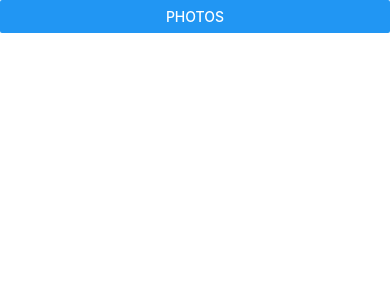
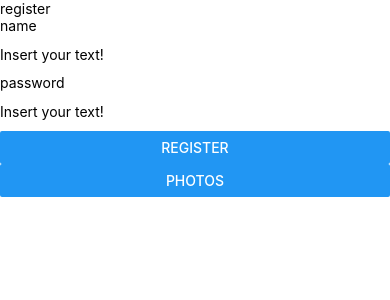
Before and after one commit to benjamin-allanrahill/together, a React Native app: screen /Register in a window 390 px wide. Shown: the top 300 px of the page. Built offline with nearby package versions, Linux system fonts and the light colour scheme.

Commit message:
initial commit of register form components

```diff
--- a/src/App.tsx
+++ b/src/App.tsx
@@ -10,7 +10,7 @@
 
 import React, {useState} from 'react';
 import {View, SafeAreaView, Text, Button, Image} from 'react-native';
-import {Photo} from '@atoms';
+import {RegisterForm} from '@oranisms';
 import CameraRoll from '@react-native-community/cameraroll';
 
 const getPhotosFromCRoll = async (): Promise<
@@ -35,6 +35,7 @@ const App = () => {
   );
   return (
     <SafeAreaView>
+      <RegisterForm />
       <Button
         title="Photos"
         onPress={async () => setImages(await getPhotosFromCRoll())}
--- /dev/null
+++ b/src/components/atoms/FormInput.tsx
@@ -0,0 +1,23 @@
+import * as React from 'react';
+import {View, TextInput, TextInputProps, Text} from 'react-native';
+
+interface InputProps extends TextInputProps {
+  onChangeInput(text: string): void;
+  label?: string;
+}
+
+export const FormInput = <T extends unknown>({
+  label,
+  onChangeInput,
+}: InputProps): React.ReactElement => {
+  return (
+    <View>
+      {label && <Text>{label}</Text>}
+      <TextInput
+        style={{height: 40}}
+        onChangeText={(input) => onChangeInput(input)}
+        placeholder="Insert your text!"
+      />
+    </View>
+  );
+};
--- a/src/components/atoms/index.ts
+++ b/src/components/atoms/index.ts
@@ -1 +1,2 @@
 export {default as Photo} from './Photo';
+export {FormInput} from './FormInput';
--- /dev/null
+++ b/src/components/molecules/Form.tsx
@@ -0,0 +1,30 @@
+import * as React from 'react';
+import {View, Text, Button} from 'react-native';
+import {FormInput} from '@atoms';
+
+interface Field {
+  label?: string;
+  onChangeInput(text: string): void;
+}
+
+interface FormProps {
+  fields: Field[];
+  name?: string;
+  buttonText?: string;
+  onSubmitPress(): void;
+}
+
+export const Form = ({fields, name, buttonText, onSubmitPress}: FormProps) => {
+  return (
+    <View>
+      {name && <Text>{name}</Text>}
+      {fields.map((field) => (
+        <FormInput {...field} />
+      ))}
+      <Button
+        title={buttonText ? buttonText : 'Submit'}
+        onPress={onSubmitPress}
+      />
+    </View>
+  );
+};
--- a/src/components/molecules/index.ts
+++ b/src/components/molecules/index.ts
@@ -0,0 +1 @@
+export {Form} from './Form';
--- /dev/null
+++ b/src/components/organisms/RegisterForm.tsx
@@ -0,0 +1,32 @@
+import * as React from 'react';
+import {Form} from '@molecules';
+
+export const RegisterForm = () => {
+  const [formValues, updateFormValues] = React.useState({});
+  const fields = [
+    {
+      label: 'name',
+      onChangeInput: (text: string) => onChangeHandler('name', text),
+    },
+    {
+      label: 'password',
+      onChangeInput: (text: string) => onChangeHandler('password', text),
+    },
+  ];
+
+  const onChangeHandler = (id: string, newValue: string) => {
+    // update fields based off id
+    // use the hook to update the values
+    console.log(id);
+    updateFormValues({...formValues, [id]: newValue});
+  };
+
+  const onSubmit = () => console.log('form values: ', formValues);
+  const formProps = {
+    fields,
+    name: 'register',
+    buttonText: 'register',
+    onSubmitPress: onSubmit,
+  };
+  return <Form {...formProps} />;
+};
--- a/src/components/organisms/index.ts
+++ b/src/components/organisms/index.ts
@@ -0,0 +1 @@
+export {RegisterForm} from './RegisterForm';
```
